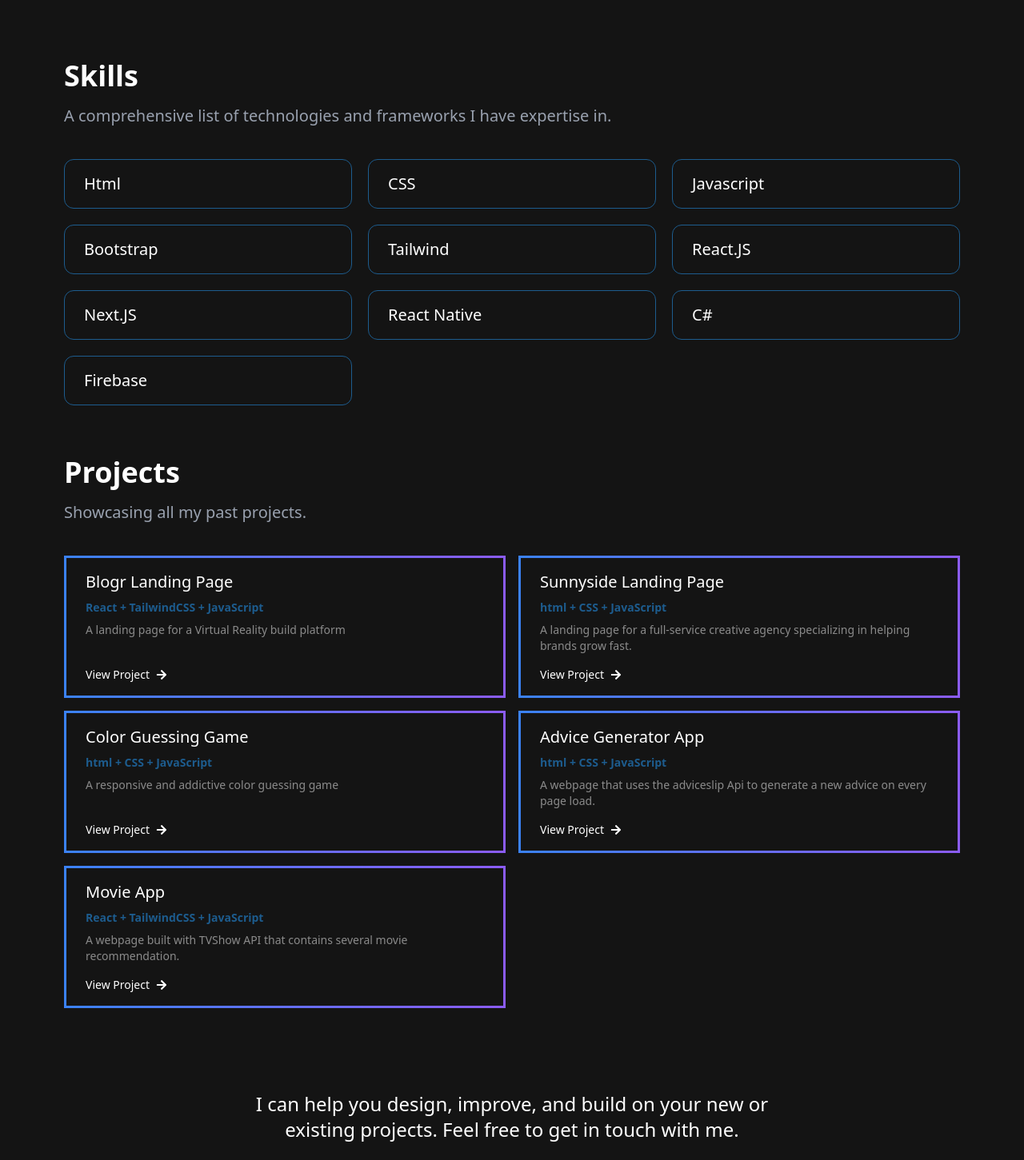
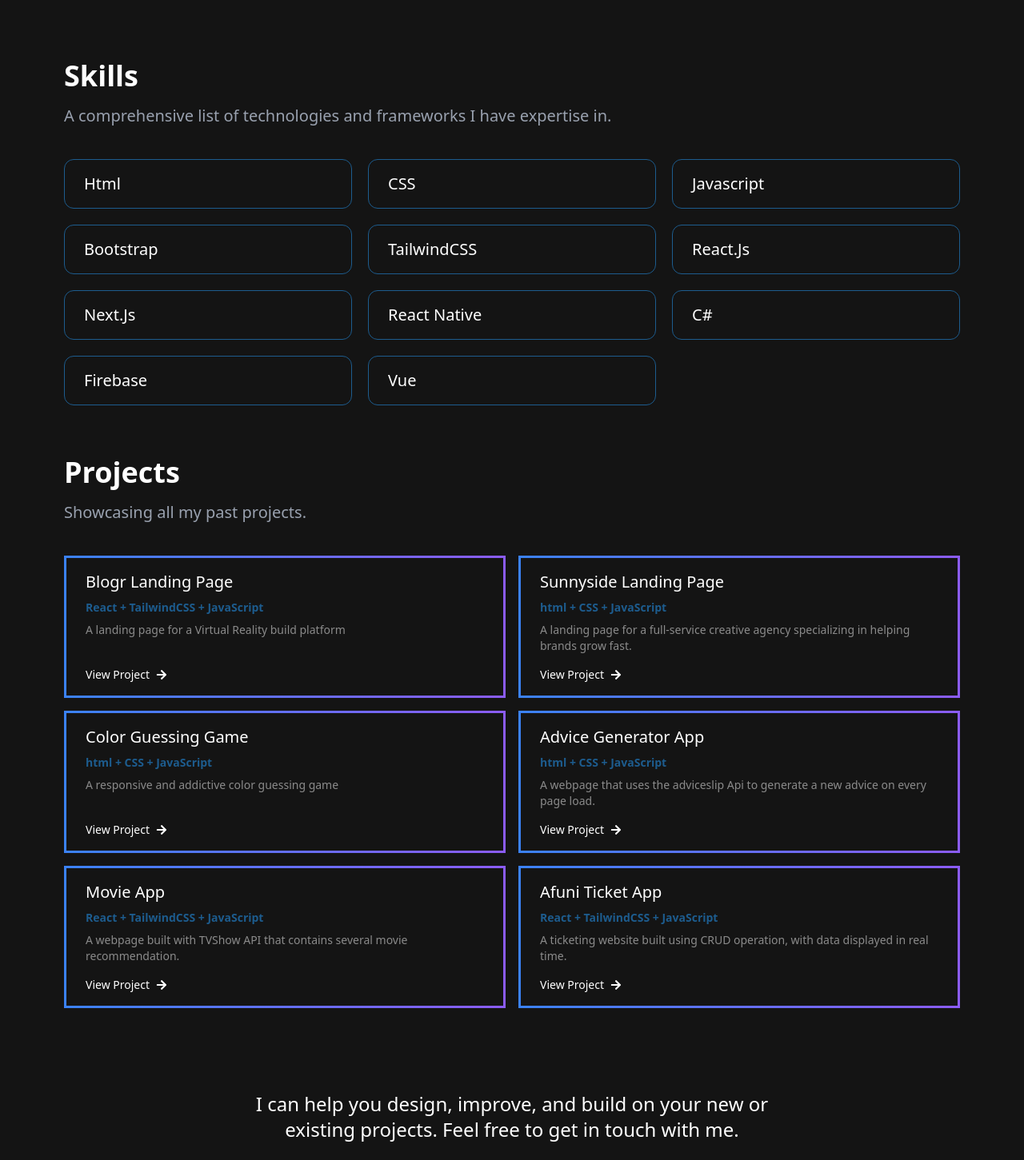
Before and after one commit to Jaymi-01/portfolio-2.0, a React (Vite) app: page / in a window 1280 px wide. Shown: the part 703-2154 px from the top of the page at 80% size. Built offline with nearby package versions, Linux system fonts and the light colour scheme.

Commit message:
Updated Project Section

```diff
--- a/src/constant/Index.jsx
+++ b/src/constant/Index.jsx
@@ -14,13 +14,13 @@ export const proficiency = [
     text: "Bootstrap",
   },
   {
-    text: "Tailwind",
+    text: "TailwindCSS",
   },
   {
-    text: "React.JS",
+    text: "React.Js",
   },
   {
-    text: "Next.JS",
+    text: "Next.Js",
   },
   {
     text: "React Native",
@@ -31,6 +31,9 @@ export const proficiency = [
   {
     text: "Firebase",
   },
+  {
+    text: "Vue",
+  }
 ];
 
 export const projects = [
@@ -68,5 +71,11 @@ export const projects = [
     text: "A webpage built with TVShow API that contains several movie recommendation.",
     link: "https://joel-movie-app.vercel.app/",
     icon: <FaArrowRight />,
+  },{
+    title: "Afuni Ticket App",
+    tools: "React + TailwindCSS + JavaScript",
+    text: "A ticketing website built using CRUD operation, with data displayed in real time.",
+    link: "https://ticket-app-react.vercel.app/",
+    icon: <FaArrowRight />,
   },
 ];
```
